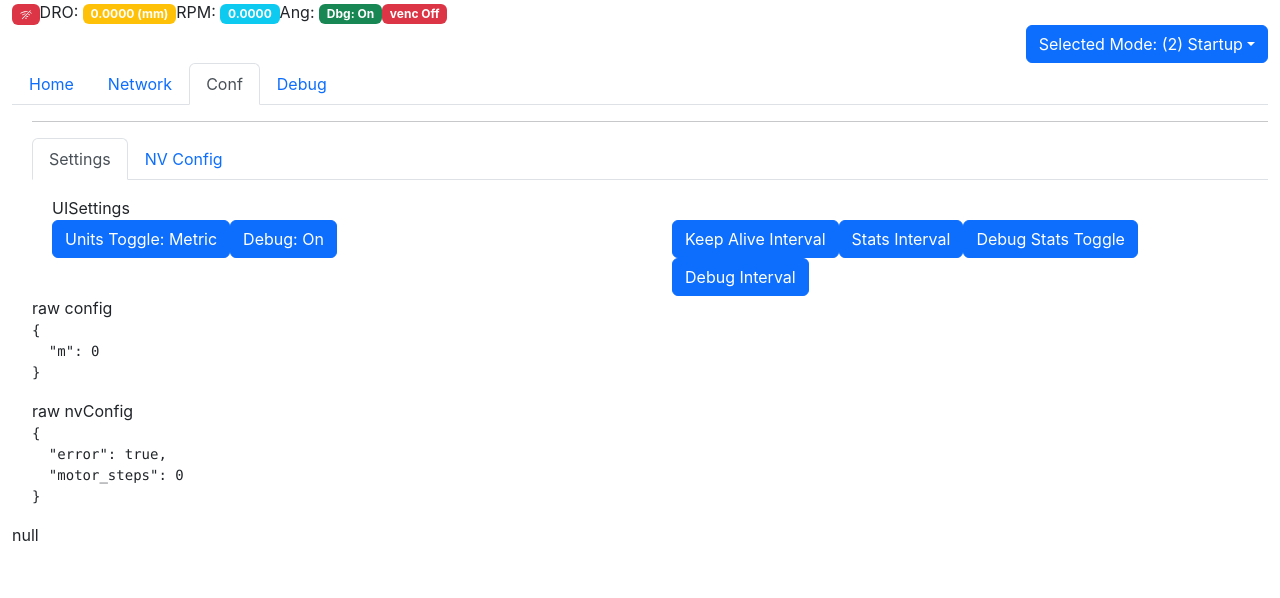
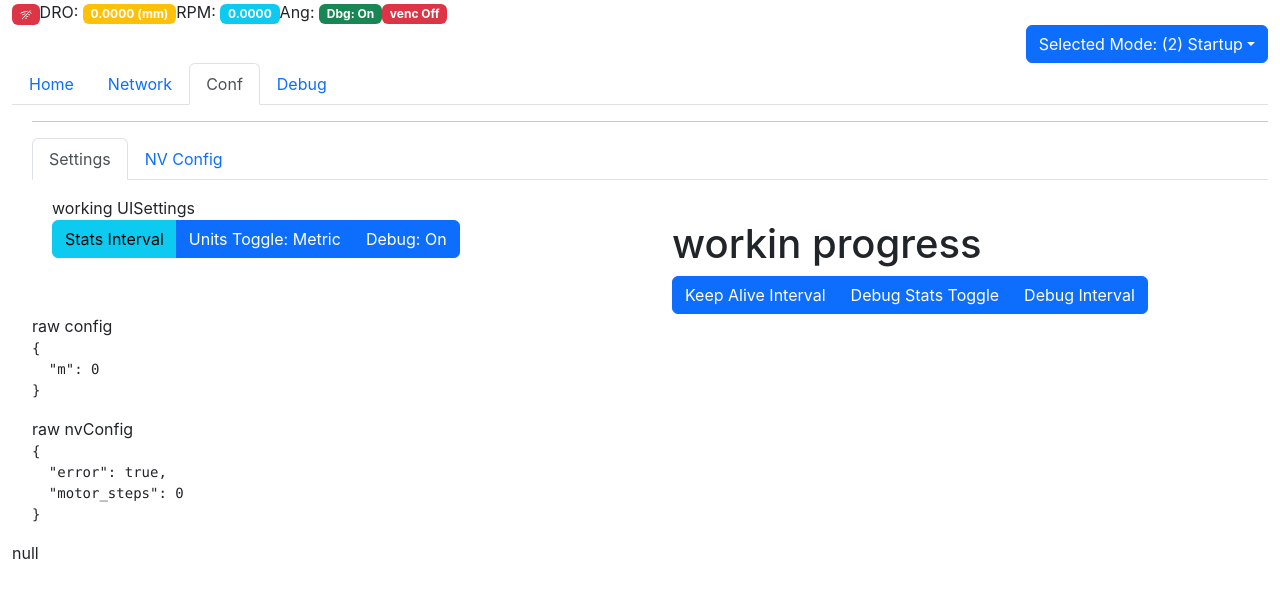
Before and after one commit to jschoch/espELSfrontend, a React (Create React App) app: page / in a window 1280 px wide. Both pictures are taken after a click on the tab "Conf". Shown: the top 598 px of the page. Built offline with nearby package versions, Linux system fonts and the light colour scheme; no server answers.

Commit message:
added in stats interval adjustment

```diff
--- a/src/configUI.js
+++ b/src/configUI.js
@@ -1,25 +1,52 @@
 
+import React, { Component, useState, useEffect, useRef } from 'react';
 import Tabs from 'react-bootstrap/Tabs';
 import Tab from 'react-bootstrap/Tab';
 import ShowNvConfig from './nvConfig.js';
 import Row from "react-bootstrap/Row";
 import Col from "react-bootstrap/Col";
 import Button from 'react-bootstrap/Button';
+import ButtonGroup from 'react-bootstrap/ButtonGroup';
+import Modal from 'react-bootstrap/Modal';
+import Dropdown from 'react-bootstrap/Dropdown';
 import { send } from './util.js';
 
 
 export default function ConfigUI({ state, set_state, machineConfig, nvConfig, cookie_setters, moveConfig, set_moveConfig }) {
+    const [show_stats_interval, set_show_stats_interval] = useState(false);
 
+    const handleStatsClick = () => {
+        console.log("statsclick");
+        set_show_stats_interval(true);
+    }
 
+    const stats_interval_close = () => {
+        set_show_stats_interval(false);
+        console.log("closed stats interval");
+    }
+
+    const handleSelectStats = (e) => {
+        var c = { cmd: "update_stats_interval", value: parseInt(e) }
+        console.log("event", e, c);
+        send(c)
+    }
 
     return (
         <div>
             <hr />
             <Tabs defaultActiveKey="UIsettings" id="configtabs" className="mb-3">
                 <Tab eventKey="UIsettings" title="Settings">
-                    UISettings
+                    working UISettings
                     <Row>
                         <Col>
+                            <ButtonGroup>
+                                <Button
+                                    variant="info"
+                                    onClick={handleStatsClick}
+                                >
+                                    Stats Interval
+
+                                </Button>
 
                                 <Button onClick={() => {
                                     var m_string = "true";
@@ -41,7 +68,7 @@ export default function ConfigUI({ state, set_state, machineConfig, nvConfig, co
                                         rapid: 0.1
                                     }
                                     set_moveConfig(temp_config);
-                                var d = {cmd: "sendMoveConfig",config: temp_config};
+                                    var d = { cmd: "sendMoveConfig", config: temp_config };
                                     send(d);
                                 }
                                 }>
@@ -51,21 +78,26 @@ export default function ConfigUI({ state, set_state, machineConfig, nvConfig, co
                                 <Button>
                                     Debug: {state.dbg ? "On" : "Off"}
                                 </Button>
+                            </ButtonGroup>
+
                         </Col>
                         <Col>
+                                <h1> workin progress</h1>
+                                <ButtonGroup>
+
+
                             <Button>
                                 Keep Alive Interval
 
                             </Button>
-                            <Button>
-                                Stats Interval
-                            </Button>
+
                             <Button>
                                 Debug Stats Toggle
                             </Button>
                             <Button>
                                 Debug Interval
                             </Button>
+                            </ButtonGroup>
                         </Col>
                     </Row>
                 </Tab>
@@ -80,6 +112,28 @@ export default function ConfigUI({ state, set_state, machineConfig, nvConfig, co
                     <div>raw nvConfig<pre>{JSON.stringify(nvConfig, null, 2)}</pre></div>
                 </div>
             }
+
+            <Modal show={show_stats_interval} onHide={stats_interval_close}>
+                <Modal.Header closeButton>
+                    <Modal.Title>Stats Interval Settings</Modal.Title>
+                </Modal.Header>
+                <Modal.Body>
+
+                    <Dropdown
+                        onSelect={handleSelectStats}>
+                        <Dropdown.Toggle variant="success" id="dropdown-basic">
+                            Select Stats Update Speed
+                        </Dropdown.Toggle>
+
+                        <Dropdown.Menu>
+                            <Dropdown.Item eventKey="100">10 updates per second</Dropdown.Item>
+                            <Dropdown.Item eventKey="200">5 updates per second</Dropdown.Item>
+                            <Dropdown.Item eventKey="500">2 updates per second</Dropdown.Item>
+                            <Dropdown.Item eventKey="1000">1 updates per second</Dropdown.Item>
+                        </Dropdown.Menu>
+                    </Dropdown>
+                </Modal.Body>
+            </Modal>
         </div>
 
     )
```
Lines whose indentation alone changed are shown as unchanged.
